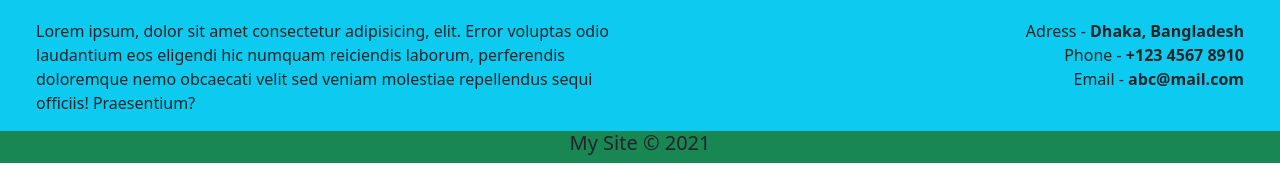
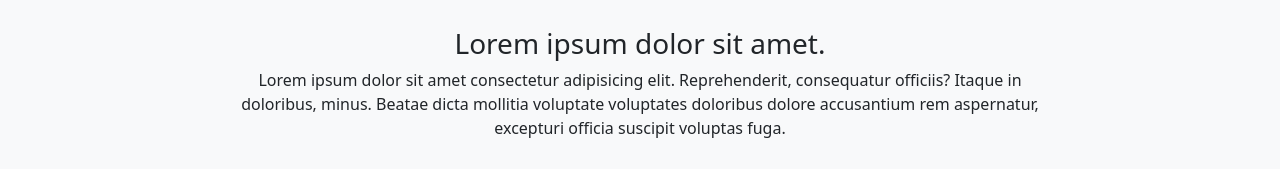
Before and after one commit to ibrahimshagor/Project1, a plain HTML site: page index.html in a window 1280 px wide. Shown: the part 2299-2468 px from the top of the page. Drawn offline with nearby package versions, Linux system fonts and the light colour scheme.

Commit message:
Update index.html

```diff
--- a/index.html
+++ b/index.html
@@ -94,13 +94,11 @@
       <iframe width="100%" height="500" src="https://www.youtube-nocookie.com/embed/b_U5Lh-CRrs?start=4" frameborder="0" allow="accelerometer; autoplay; clipboard-write; encrypted-media; gyroscope; picture-in-picture" allowfullscreen></iframe> <br> <br>
              <iframe width="100%" height="500" src="https://www.youtube-nocookie.com/embed/tMaDEEeXZQA" frameborder="0" allow="accelerometer; autoplay; clipboard-write; encrypted-media; gyroscope; picture-in-picture" allowfullscreen></iframe><br><br>
 
-            <!--  <iframe width="100%" height="500" src="https://www.youtube-nocookie.com/embed/b_U5Lh-CRrs?start=4" frameborder="0" allow="accelerometer; autoplay; clipboard-write; encrypted-media; gyroscope; picture-in-picture" allowfullscreen></iframe> <br> <br>
+            <iframe width="100%" height="500" src="https://www.youtube-nocookie.com/embed/b_U5Lh-CRrs?start=4" frameborder="0" allow="accelerometer; autoplay; clipboard-write; encrypted-media; gyroscope; picture-in-picture" allowfullscreen></iframe> <br> <br>
              <iframe width="100%" height="500" src="https://www.youtube-nocookie.com/embed/tMaDEEeXZQA" frameborder="0" allow="accelerometer; autoplay; clipboard-write; encrypted-media; gyroscope; picture-in-picture" allowfullscreen></iframe><br><br>
 
-              <iframe width="100%" height="500" src="https://www.youtube-nocookie.com/embed/b_U5Lh-CRrs?start=4" frameborder="0" allow="accelerometer; autoplay; clipboard-write; encrypted-media; gyroscope; picture-in-picture" allowfullscreen></iframe> <br> <br>
-              <iframe width="100%" height="500" src="https://www.youtube-nocookie.com/embed/tMaDEEeXZQA" frameborder="0" allow="accelerometer; autoplay; clipboard-write; encrypted-media; gyroscope; picture-in-picture" allowfullscreen></iframe><br><br> -->
-
-
+	    <h3>Lorem ipsum dolor sit amet.</h3>
+<p>Lorem ipsum dolor sit amet consectetur adipisicing elit. Reprehenderit, consequatur officiis? Itaque in doloribus, minus. Beatae dicta mollitia voluptate voluptates doloribus dolore accusantium rem aspernatur, excepturi officia suscipit voluptas fuga.</p>
 
     </div>
 
```
